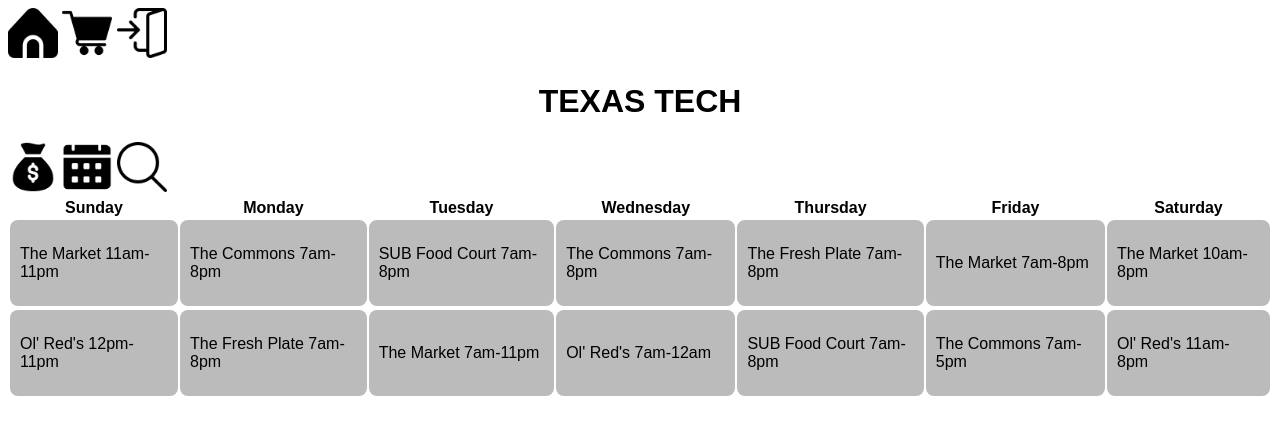
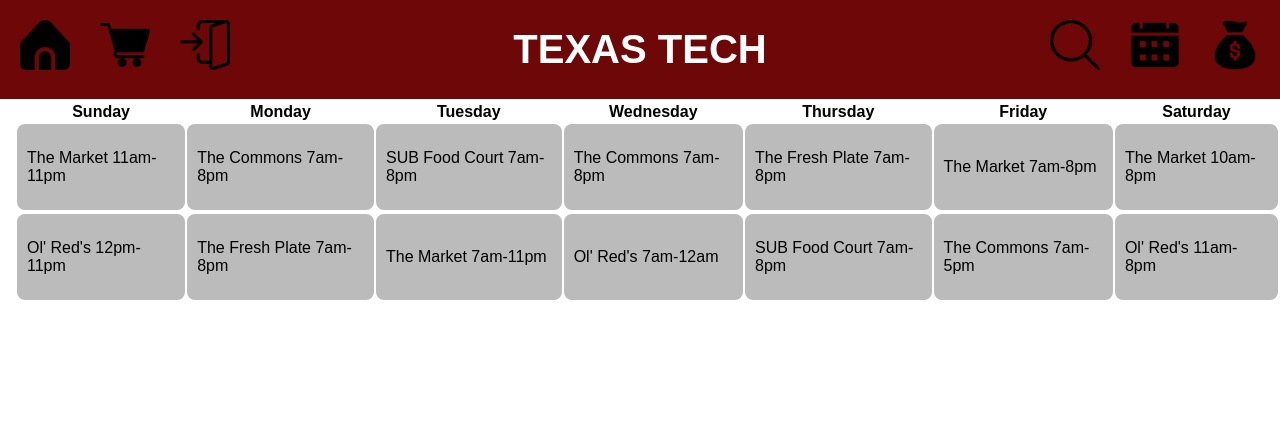
Before and after one commit to Itz-Pulsx/raidertrack-beta3, a plain HTML site: page dining-planner.html in a window 1280 px wide. Drawn offline with Linux system fonts and the light colour scheme.

Commit message:
Styled header and adjusted table

```diff
--- a/dining-planner.html
+++ b/dining-planner.html
@@ -7,13 +7,15 @@
     <link rel="stylesheet" href="styles.css">
 </head>
 <body>
-    <img src="images/home.png" alt="Home" class="home-icon" width="50" height="50">
-    <img src="images/shopping-cart.png" alt="Dining Halls" class="cart-icon" width="50" height="50">
-    <img src="images/enter.png" alt="Enter" class="enter-icon" width="50" height="50">
-    <h1>Texas Tech</h1>
-    <img src="images/money-bag.png" alt="Transaction History" class="logo" width="50" height="50">
-    <img src="images/calendar.png" alt="Dining Planner" class="calendar-icon" width="50" height="50">
-    <img src="images/search-interface-symbol.png" alt="Search" class="food-icon" width="50" height="50">
+    <header>
+        <img src="images/home.png" alt="Home" class="home-icon">
+        <img src="images/shopping-cart.png" alt="Dining Halls" class="cart-icon">
+        <img src="images/enter.png" alt="login" class="enter-icon">
+        <h1>Texas Tech</h1>
+        <img src="images/money-bag.png" alt="Transaction History" class="logo">
+        <img src="images/calendar.png" alt="Dining Planner" class="calendar-icon">
+        <img src="images/search-interface-symbol.png" alt="Search" class="food-icon">
+    </header>
 
     <table>
         <tr>
--- a/styles.css
+++ b/styles.css
@@ -1,10 +1,13 @@
 body {
     font-family: 'Arial', sans-serif;
+    margin: 0;
+    padding: 0;
 }
 
 h1 {
     text-align: center;
     text-transform: uppercase;
+    font-size: 40px;
 }
 
 td {
@@ -14,3 +17,56 @@ td {
     padding-top: 25px;
     padding-bottom: 25px;
 }
+
+table {
+    position: absolute;
+    top: 100px;
+    left: 15px;
+}
+
+header{
+    position: absolute;
+    color: white;
+    top: 0px;
+    background-color: #6E0707;
+    height: 50 px;
+    width:  100%;
+    padding: 0px;
+}
+
+img {
+    width: 50px;
+    height: 50px;
+}
+
+.home-icon{
+    position: absolute;
+    top: 20px;
+    left: 20px;
+}
+.cart-icon{
+    position: absolute;
+    top: 20px;
+    left: 100px;
+}
+.enter-icon{
+    position: absolute;
+    top: 20px;
+    left: 180px;
+}
+
+.logo{
+    position: absolute;
+    top: 20px;
+    right: 20px;
+}
+.calendar-icon{
+    position: absolute;
+    top: 20px;
+    right: 100px;
+}
+.food-icon{
+    position: absolute;
+    top: 20px;
+    right: 180px;
+}
```
